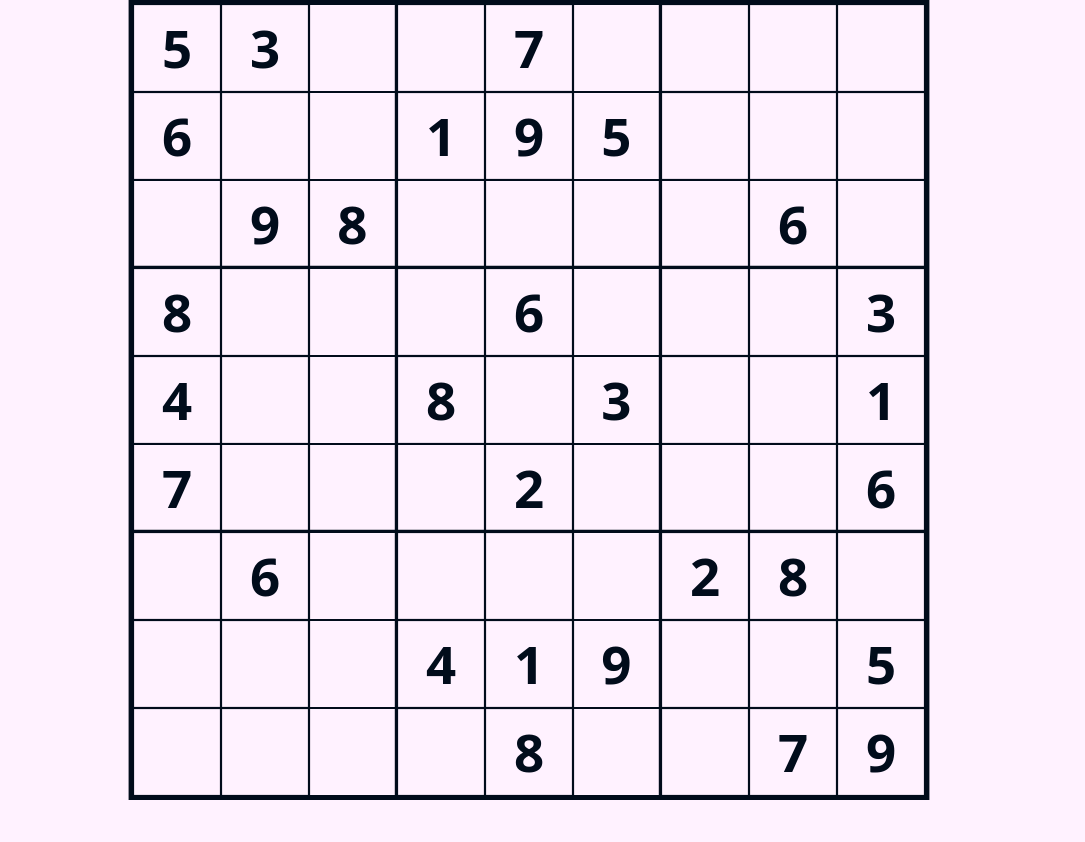
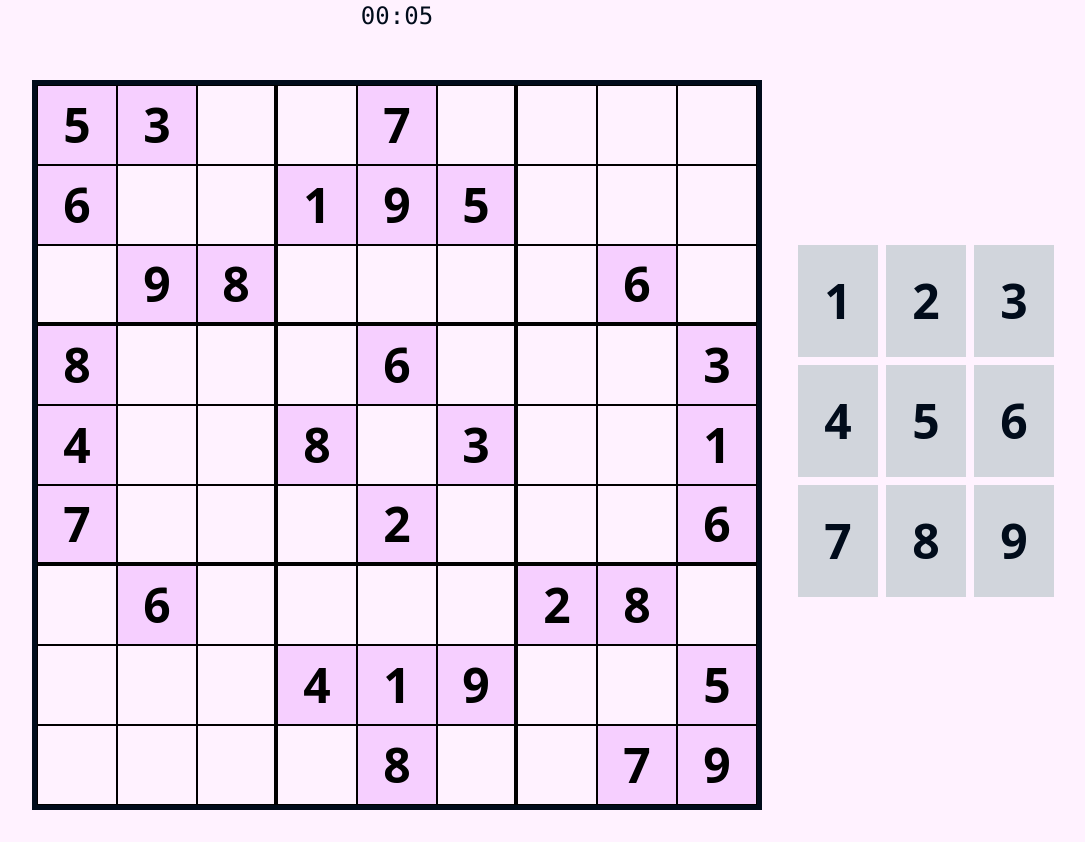
Before and after one commit to leagueofparis/leagueofparis, a React (Vite) app in the folder leagueofparis/: page /sudoku in a window 1280 px wide. Shown: the whole page, without its empty margins (111-1196 px from the left). Before the commit the page ends 800 px from the top, so only its background shows below. Built offline with nearby package versions, Linux system fonts and the light colour scheme.

Commit message:
more sudoku updates

```diff
--- a/leagueofparis/src/components/sudoku/Board.jsx
+++ b/leagueofparis/src/components/sudoku/Board.jsx
@@ -1,15 +1,25 @@
 import Cell from "./Cell";
+import { isValid } from "../sudoku/Validator";
+import React from "react";
 
 export default function Board({
 	board,
 	selectedCell,
 	prefilled,
+	solution,
 	onCellClick,
 	onCellFocus,
+	onCellKeyDown,
+	cellRefs,
 }) {
 	const getHighlightType = (row, col, value) => {
-		if (!selectedCell) return null;
+		let type = "";
 
+		if (isPrefilled(row, col, value)) type = "prefilled";
+
+		if (!selectedCell) {
+			type = type === "prefilled" ? type : null;
+		} else {
 			const [selRow, selCol] = selectedCell;
 			const selectedValue = board[selRow][selCol];
 
@@ -18,24 +28,51 @@ export default function Board({
 				return "number";
 			if (row === selRow || col === selCol) return "rowcol";
 
-		return null;
+			if (
+				Math.floor(row / 3) == Math.floor(selRow / 3) &&
+				Math.floor(col / 3) == Math.floor(selCol / 3)
+			)
+				return "rowcol";
+		}
+
+		return type;
+	};
+
+	const isPrefilled = (row, col, value) => {
+		return value !== "" && prefilled[row][col] === value;
+	};
+
+	const getCellColor = (row, col, value) => {
+		if (isPrefilled(row, col, value)) return "text-black";
+
+		if (value !== "" && solution[row][col].toString() === value) {
+			return "text-blue-600";
+		}
+
+		return "text-black";
 	};
 
 	return (
-		<div className="grid grid-cols-9 border-4">
+		<div className="grid grid-cols-9 border-5">
 			{board.map((row, rowIndex) =>
 				row.map((value, colIndex) => {
+					const key = `${rowIndex}-${colIndex}`;
+					if (!cellRefs.current[key]) {
+						cellRefs.current[key] = React.createRef();
+					}
 					const highlightType = getHighlightType(rowIndex, colIndex, value);
 					return (
 						<Cell
-							key={`${rowIndex}-${colIndex}`}
+							key={key}
 							value={value}
 							row={rowIndex}
 							col={colIndex}
-							isPrefilled={prefilled[rowIndex][colIndex]}
+							color={getCellColor(rowIndex, colIndex, value)}
 							onClick={onCellClick}
 							onFocus={onCellFocus}
+							onKeyDown={onCellKeyDown}
 							highlightType={highlightType}
+							cellRef={cellRefs.current[key]}
 						/>
 					);
 				})
--- a/leagueofparis/src/components/sudoku/Cell.jsx
+++ b/leagueofparis/src/components/sudoku/Cell.jsx
@@ -2,31 +2,42 @@ export default function Cell({
 	value,
 	row,
 	col,
-	isPrefilled,
+	color,
 	onClick,
 	onFocus,
+	onKeyDown,
 	highlightType,
+	cellRef,
 }) {
 	const highlightClass =
 		{
 			selected: "bg-yellow-300",
 			number: "bg-yellow-200",
 			rowcol: "bg-yellow-100",
+			prefilled: "bg-fuchsia-200",
 		}[highlightType] || "";
 
 	return (
 		<div
+			ref={cellRef}
 			tabIndex={0}
 			role="button"
 			onClick={() => onClick(row, col, value)}
 			onFocus={() => onFocus(row, col, value)}
+			onKeyDown={(e) => onKeyDown && onKeyDown(e, row, col, value)}
 			data-row={row}
 			data-col={col}
 			data-value={value}
-			className={`w-20 h-20 text-center flex justify-center items-center border text-5xl leading-[0.95] focus:bg-yellow-300 focus:outline-none caret-transparent select-none font-bold
-				${(row + 1) % 3 === 0 && row !== 8 ? "border-b-2" : ""}
-				${(col + 1) % 3 === 0 && col !== 8 ? "border-r-2" : ""}
-				${highlightClass}`}
+			className={`text-center flex justify-center items-center border border-black leading-[0.95]
+				focus:bg-yellow-300 focus:outline-none caret-transparent select-none font-bold
+				${(row + 1) % 3 === 0 && row !== 8 ? "border-b-3" : ""}
+				${(col + 1) % 3 === 0 && col !== 8 ? "border-r-3" : ""}
+				${highlightClass} ${color}`}
+			style={{
+				width: "clamp(2rem, 9vw, 5rem)",
+				height: "clamp(2rem, 9vw, 5rem)",
+				fontSize: "clamp(1.2rem, 5vw, 3rem)",
+			}}
 		>
 			{value}
 		</div>
--- /dev/null
+++ b/leagueofparis/src/components/sudoku/NumberBox.jsx
@@ -0,0 +1,24 @@
+export default function NumberBox({ numsComplete, onNumberClick }) {
+	const isCompleted = (number) => {
+		numsComplete?.includes(number) || false;
+	};
+	return (
+		<div className="grid grid-cols-9 md:grid-cols-3 md:grid-rows-3">
+			{Array.from({ length: 9 }).map((_, i) => (
+				<div
+					key={i}
+					className={`w-6 h-9 m-1 font-bold flex justify-center items-center cursor-pointer
+					${isCompleted(i + 1) ? "bg-gray-100 opacity-50" : "bg-gray-300"}`}
+					style={{
+						width: "clamp(2rem, 9vw, 5rem)",
+						height: "clamp(4rem, 12vw, 7rem)",
+						fontSize: "clamp(1.2rem, 5vw, 3rem)",
+					}}
+					onClick={() => onNumberClick(i + 1)}
+				>
+					{i + 1}
+				</div>
+			))}
+		</div>
+	);
+}
--- a/leagueofparis/src/components/sudoku/Validator.jsx
+++ b/leagueofparis/src/components/sudoku/Validator.jsx
@@ -0,0 +1,22 @@
+export function isValid(board, row, col, value) {
+	if (value === "") return true;
+
+	for (let c = 0; c < 9; c++) {
+		if (c !== col && board[row][c] === value) return false;
+	}
+
+	for (let r = 0; r < 9; r++) {
+		if (r !== row && board[r][col] === value) return false;
+	}
+
+	const boxRowStart = Math.floor(row / 3) * 3;
+	const boxColStart = Math.floor(col / 3) * 3;
+
+	for (let r = boxRowStart; r < boxRowStart + 3; r++) {
+		for (let c = boxColStart; c < boxColStart + 3; c++) {
+			if ((row !== row || c !== col) && board[r][c] === value) return false;
+		}
+	}
+
+	return true;
+}
--- a/leagueofparis/src/pages/Sudoku.jsx
+++ b/leagueofparis/src/pages/Sudoku.jsx
@@ -1,5 +1,6 @@
-import React, { useState } from "react";
+import React, { useState, useRef, useEffect } from "react";
 import Board from "../components/sudoku/Board";
+import NumberBox from "../components/sudoku/NumberBox";
 
 const initialPuzzle = [
 	[5, 3, "", "", 7, "", "", "", ""],
@@ -28,6 +29,55 @@ const solution = [
 export default function Sudoku() {
 	const [board, setBoard] = useState(initialPuzzle);
 	const [selectedCell, setSelectedCell] = useState(null);
+	const cellRefs = useRef({});
+	const [numsComplete, setNumsComplete] = useState(null);
+	const [userLocked, setUserLocked] = useState(() =>
+		initialPuzzle.map((row) => row.map((cell) => cell !== ""))
+	);
+
+	useEffect(() => {
+		if (selectedCell) {
+			const [row, col] = selectedCell;
+			const key = `${row}-${col}`;
+			const cell = cellRefs.current[key];
+			if (cell && cell.current) {
+				cell.current.focus();
+			}
+		}
+	}, [selectedCell]);
+
+	useEffect;
+
+	const [elapsedTime, setElapsedTime] = useState(() => {
+		const saved = localStorage.getItem("sudoku-timer-start");
+		return saved ? Date.now() - parseInt(saved, 10) : 0;
+	});
+
+	const [timerRunning, setTimerRunning] = useState(true);
+
+	useEffect(() => {
+		if (!timerRunning) return;
+
+		const interval = setInterval(() => {
+			const start = parseInt(localStorage.getItem("sudoku-timer-start"), 10);
+			if (start) {
+				setElapsedTime(Date.now() - start);
+			}
+		}, 1000);
+
+		return () => clearInterval(interval);
+	}, [timerRunning]);
+
+	useEffect(() => {
+		if (!localStorage.getItem("sudoku-timer-start")) {
+			localStorage.setItem("sudoku-timer-start", Date.now().toString());
+		}
+	}, []);
+
+	const resetTimer = () => {
+		localStorage.setItem("sudoku-timer-start", Date.now().toString());
+		setElapsedTime(0);
+	};
 
 	const handleCellClick = (row, col) => {
 		setSelectedCell([row, col]);
@@ -37,17 +87,93 @@ export default function Sudoku() {
 		setSelectedCell([row, col]);
 	};
 
+	const handleKeyDown = (e, row, col, value) => {
+		const key = e.key;
+		if (!selectedCell) return;
+
+		if (e.keyCode >= 37 && e.keyCode <= 40) {
+			switch (e.keyCode) {
+				case 37:
+					setSelectedCell([row, Math.max(col - 1, 0)]);
+					break;
+				case 38:
+					setSelectedCell([Math.max(row - 1, 0), col]);
+					break;
+				case 39:
+					setSelectedCell([row, Math.min(col + 1, 8)]);
+					break;
+				case 40:
+					setSelectedCell([Math.min(row + 1, 8), col]);
+					break;
+			}
+		}
+
+		handleInput(key);
+	};
+
+	const handleInput = (value) => {
+		const [row, col] = selectedCell;
+		if (isLocked(row, col)) return;
+		if (value >= "1" && value <= "9") {
+			const correct = solution[row][col].toString() === value;
+
+			const newBoard = board.map((r, rIdx) =>
+				r.map((c, cIdx) => (rIdx === row && cIdx === col ? value : c))
+			);
+
+			const newUserLocked = userLocked.map((r, rIdx) =>
+				r.map((locked, cIdx) =>
+					rIdx === row && cIdx === col ? correct || locked : locked
+				)
+			);
+
+			setBoard(newBoard);
+			setUserLocked(newUserLocked);
+
+			const numCount = board.filter(
+				(num) => parseInt(num) === parseInt(value)
+			).length;
+
+			if (numCount === 9) {
+				setNumsComplete(numsComplete.push(parseInt(value)));
+			}
+		}
+	};
+
+	const handleNumberClick = (number) => {
+		handleInput(number.toString());
+	};
+
+	const isLocked = (row, col) => {
+		return userLocked[row][col];
+	};
+
+	const seconds = Math.floor(elapsedTime / 1000) % 60;
+	const minutes = Math.floor(elapsedTime / 1000 / 60);
+
 	return (
-		<div className="flex items-center justify-center min-h-screen overflow-hidden">
-			<div className="flex flex-col items-center justify-center min-h-screen p-8 scale-[1.1]">
+		<div className="flex flex-col md:flex-row items-center justify-center min-h-screen overflow-hidden">
+			<div className="flex flex-col items-center justify-center">
+				<p className="text-2xl font-mono pb-4">
+					{String(minutes).padStart(2, "0")}:{String(seconds).padStart(2, "0")}
+				</p>
+				<div className="flex flex-col items-center justify-center p-8">
 					<Board
 						board={board}
 						selectedCell={selectedCell}
 						prefilled={initialPuzzle}
+						solution={solution}
 						onCellClick={handleCellClick}
 						onCellFocus={handleCellFocus}
+						onCellKeyDown={handleKeyDown}
+						cellRefs={cellRefs}
 					/>
 				</div>
 			</div>
+			<NumberBox
+				numsComplete={numsComplete}
+				onNumberClick={handleNumberClick}
+			/>
+		</div>
 	);
 }
```
Also changed, not shown: 2 other files (tests, documents, lock files or other folders). Lines whose indentation alone changed are shown as unchanged.
